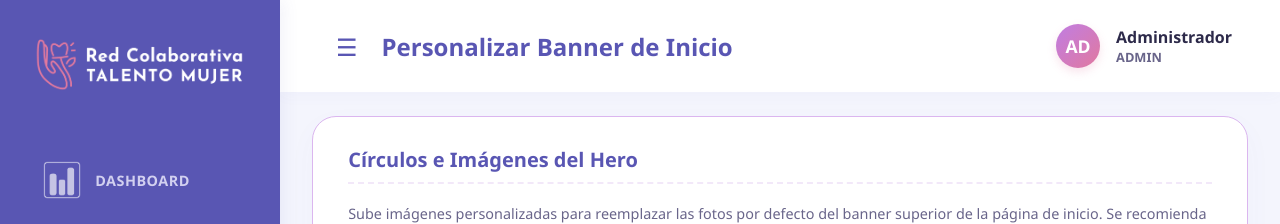
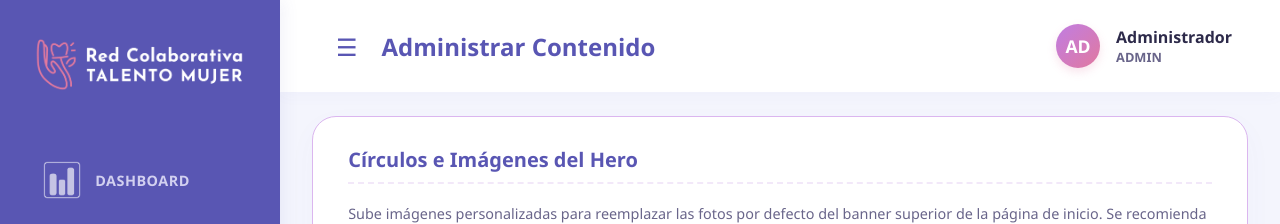
Before and after one commit to DiegoJimenez-272/ProyectoJefasHogar, a Django app: page /admin-panel/personalizar-hero/ in a window 1280 px wide. Shown: the top 224 px of the page. Run offline with Django 4.2, Linux system fonts and the light colour scheme; a user stored in the database is signed in; data comes from the database, SQL or seed files in the repository.

Commit message:
Renombrar modulo Personalizar Inicio a Contenido en barras laterales, titulo y cabeceras

```diff
--- a/templates/administrar_emprendedoras.html
+++ b/templates/administrar_emprendedoras.html
@@ -520,9 +520,9 @@
                 </a>
                 <a href="{% url 'personalizar_hero' %}" class="nav-item">
                     <span class="nav-icon">
-                        <img src="/media/Funcional/Funcional/Iconos%20lila/Grupo%202/Proceso.png" alt="Personalizar Inicio" class="sidebar-icon-img">
+                        <img src="/media/Funcional/Funcional/Iconos%20lila/Grupo%202/Proceso.png" alt="Contenido" class="sidebar-icon-img">
                     </span>
-                    <span class="nav-text">Personalizar Inicio</span>
+                    <span class="nav-text">Contenido</span>
                 </a>
                 <a href="{% url 'agregar_noticia' %}" class="nav-item">
                     <span class="nav-icon">
--- a/templates/agregar_noticia.html
+++ b/templates/agregar_noticia.html
@@ -218,9 +218,9 @@
                 </a>
                 <a href="{% url 'personalizar_hero' %}" class="nav-item">
                     <span class="nav-icon">
-                        <img src="/media/Funcional/Funcional/Iconos%20lila/Grupo%202/Proceso.png" alt="Personalizar Inicio" class="sidebar-icon-img">
+                        <img src="/media/Funcional/Funcional/Iconos%20lila/Grupo%202/Proceso.png" alt="Contenido" class="sidebar-icon-img">
                     </span>
-                    <span class="nav-text">Personalizar Inicio</span>
+                    <span class="nav-text">Contenido</span>
                 </a>
                 <a href="{% url 'agregar_noticia' %}" class="nav-item active">
                     <span class="nav-icon">
--- a/templates/agregar_proceso.html
+++ b/templates/agregar_proceso.html
@@ -209,9 +209,9 @@
                 </a>
                 <a href="{% url 'personalizar_hero' %}" class="nav-item">
                     <span class="nav-icon">
-                        <img src="/media/Funcional/Funcional/Iconos%20lila/Grupo%202/Proceso.png" alt="Personalizar Inicio" class="sidebar-icon-img">
+                        <img src="/media/Funcional/Funcional/Iconos%20lila/Grupo%202/Proceso.png" alt="Contenido" class="sidebar-icon-img">
                     </span>
-                    <span class="nav-text">Personalizar Inicio</span>
+                    <span class="nav-text">Contenido</span>
                 </a>
                 <a href="{% url 'agregar_noticia' %}" class="nav-item">
                     <span class="nav-icon">
--- a/templates/agregar_producto.html
+++ b/templates/agregar_producto.html
@@ -209,9 +209,9 @@
                 </a>
                 <a href="{% url 'personalizar_hero' %}" class="nav-item">
                     <span class="nav-icon">
-                        <img src="/media/Funcional/Funcional/Iconos%20lila/Grupo%202/Proceso.png" alt="Personalizar Inicio" class="sidebar-icon-img">
+                        <img src="/media/Funcional/Funcional/Iconos%20lila/Grupo%202/Proceso.png" alt="Contenido" class="sidebar-icon-img">
                     </span>
-                    <span class="nav-text">Personalizar Inicio</span>
+                    <span class="nav-text">Contenido</span>
                 </a>
                 <a href="{% url 'agregar_noticia' %}" class="nav-item">
                     <span class="nav-icon">
--- a/templates/editar_noticia.html
+++ b/templates/editar_noticia.html
@@ -194,9 +194,9 @@
                 </a>
                 <a href="{% url 'personalizar_hero' %}" class="nav-item">
                     <span class="nav-icon">
-                        <img src="/media/Funcional/Funcional/Iconos%20lila/Grupo%202/Proceso.png" alt="Personalizar Inicio" class="sidebar-icon-img">
+                        <img src="/media/Funcional/Funcional/Iconos%20lila/Grupo%202/Proceso.png" alt="Contenido" class="sidebar-icon-img">
                     </span>
-                    <span class="nav-text">Personalizar Inicio</span>
+                    <span class="nav-text">Contenido</span>
                 </a>
                 <a href="{% url 'agregar_noticia' %}" class="nav-item active">
                     <span class="nav-icon">
--- a/templates/panel_admin.html
+++ b/templates/panel_admin.html
@@ -280,9 +280,9 @@
                 </a>
                 <a href="{% url 'personalizar_hero' %}" class="nav-item">
                     <span class="nav-icon">
-                        <img src="/media/Funcional/Funcional/Iconos%20lila/Grupo%202/Proceso.png" alt="Personalizar Inicio" class="sidebar-icon-img">
+                        <img src="/media/Funcional/Funcional/Iconos%20lila/Grupo%202/Proceso.png" alt="Contenido" class="sidebar-icon-img">
                     </span>
-                    <span class="nav-text">Personalizar Inicio</span>
+                    <span class="nav-text">Contenido</span>
                 </a>
                 <a href="{% url 'agregar_noticia' %}" class="nav-item">
                     <span class="nav-icon">
--- a/templates/personalizar_hero.html
+++ b/templates/personalizar_hero.html
@@ -5,7 +5,7 @@
 <head>
     <meta charset="UTF-8">
     <meta name="viewport" content="width=device-width, initial-scale=1.0">
-    <title>Personalizar Inicio - Red Colaborativa Talento de Mujer</title>
+    <title>Contenido - Red Colaborativa Talento de Mujer</title>
     <link rel="icon" href="/media/logos/ISOTIPO.png" type="image/png" sizes="32x32 64x64">
     <style>
         /* --- ESTILO DASHBOARD SIDEBAR (Moderno, Lateral y Limpio) --- */
@@ -569,9 +569,9 @@
                 </a>
                 <a href="{% url 'personalizar_hero' %}" class="nav-item active">
                     <span class="nav-icon">
-                        <img src="/media/Funcional/Funcional/Iconos%20lila/Grupo%202/Proceso.png" alt="Personalizar Inicio" class="sidebar-icon-img">
+                        <img src="/media/Funcional/Funcional/Iconos%20lila/Grupo%202/Proceso.png" alt="Contenido" class="sidebar-icon-img">
                     </span>
-                    <span class="nav-text">Personalizar Inicio</span>
+                    <span class="nav-text">Contenido</span>
                 </a>
                 <a href="{% url 'agregar_noticia' %}" class="nav-item">
                     <span class="nav-icon">
@@ -596,7 +596,7 @@
             <header class="top-header">
                 <div class="page-info" style="display: flex; align-items: center; gap: 1rem;">
                     <button class="toggle-sidebar-btn" id="sidebarToggle" aria-label="Ocultar Menú">☰</button>
-                    <h1>Personalizar Banner de Inicio</h1>
+                    <h1>Administrar Contenido</h1>
                 </div>
                 <div class="user-profile">
                     <div class="avatar">AD</div>
```
